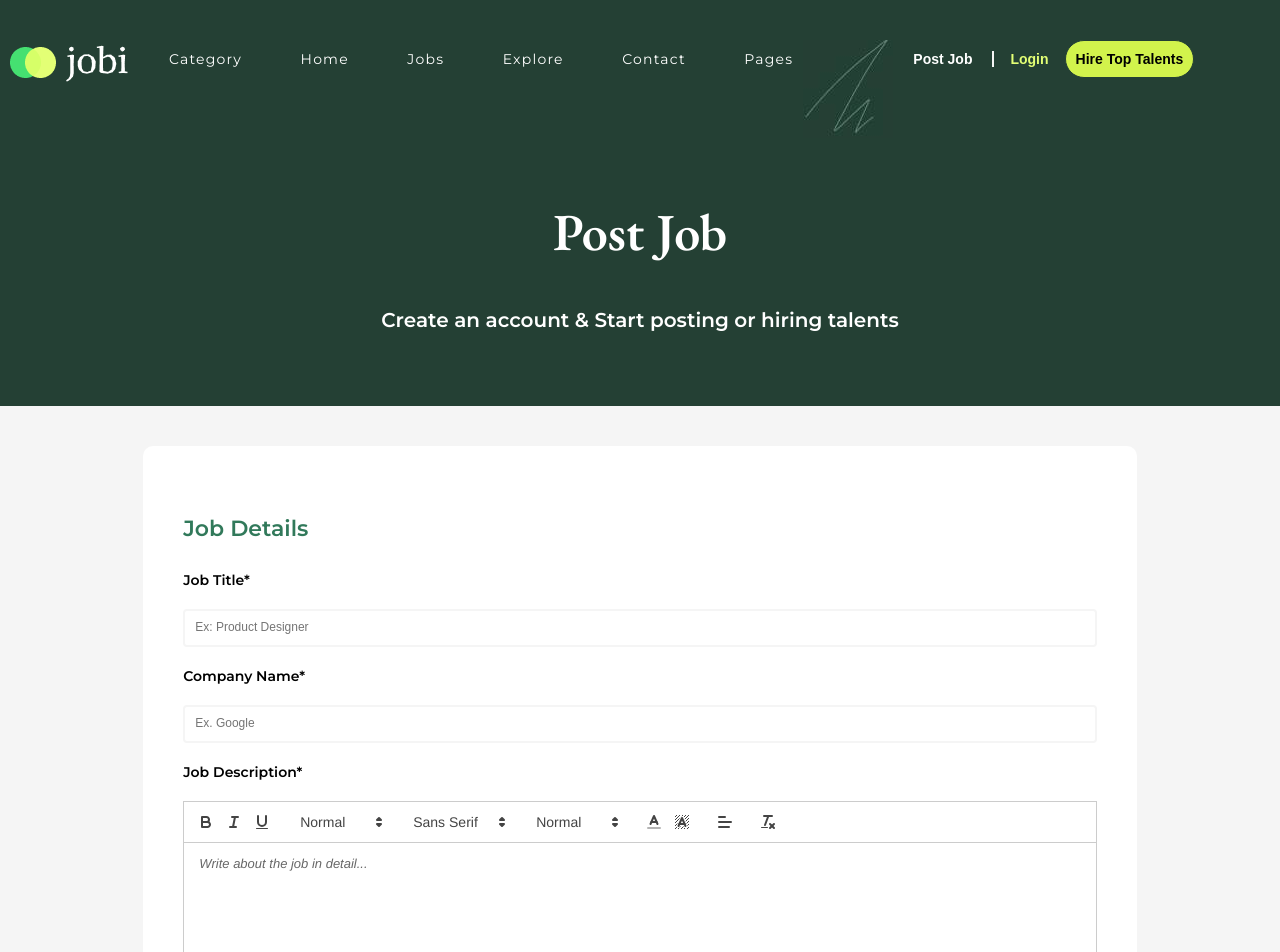
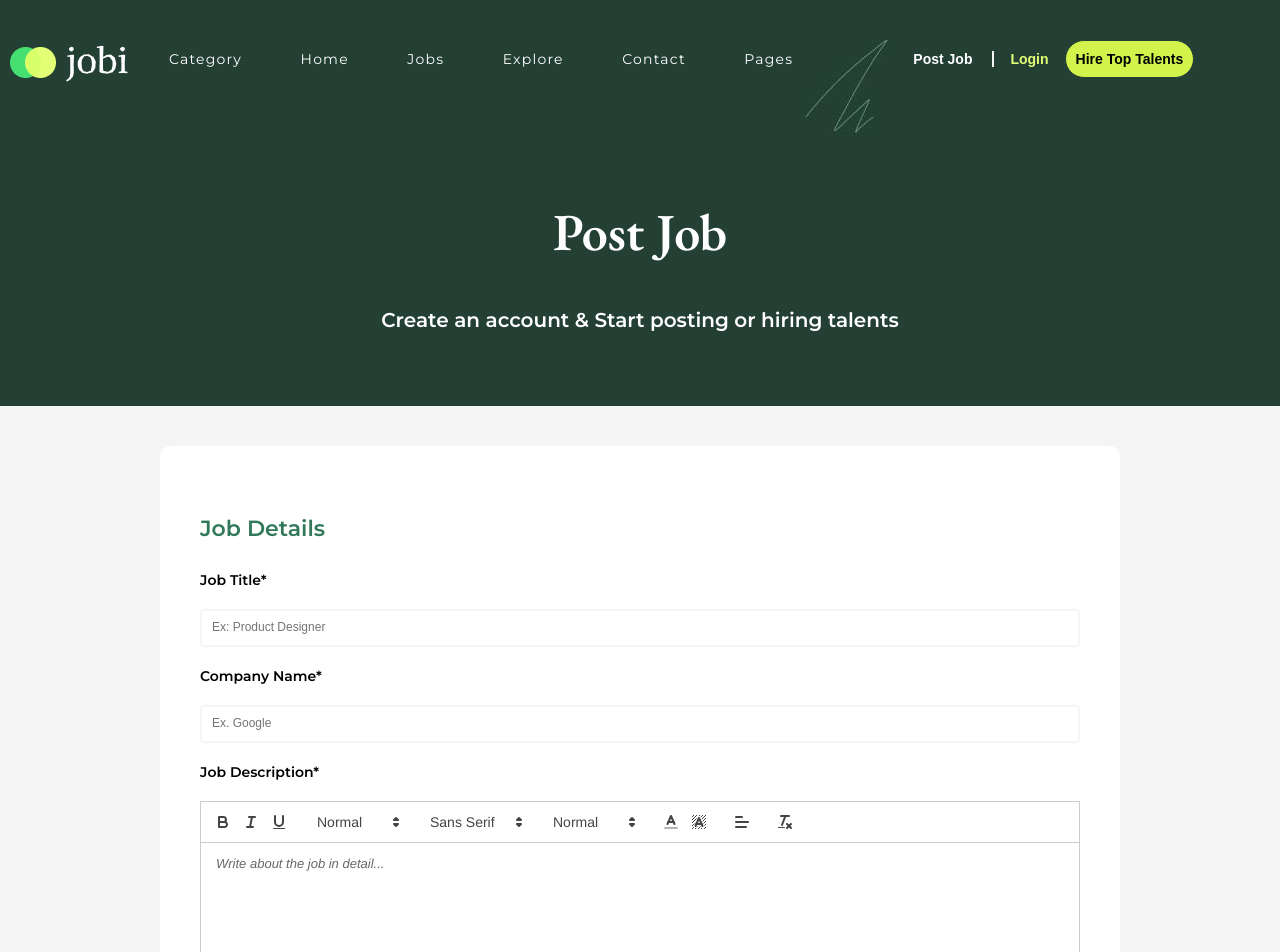
Before and after one commit to rodgersajb/jobi, a React (Vite) app: page /postjob in a window 1280 px wide. Shown: the top 952 px of the page. Built offline with nearby package versions, Linux system fonts and the light colour scheme; no server answers; the database is empty.

Commit message:
styling complete!

```diff
--- a/src/styles/sass/mediaQueries/_postJob.scss
+++ b/src/styles/sass/mediaQueries/_postJob.scss
@@ -34,8 +34,7 @@
 }
 
 @media (min-width: 481px) and (max-width: 768px) {
-    .post-job form
-     {
+  .post-job form {
     .container {
       grid-template-columns: repeat(2, 1fr);
       gap: 1rem;
@@ -43,7 +42,7 @@
         grid-column: span 2;
       }
     }
-     }.flex-container {
+    .flex-container {
       padding: 6rem 0 0 0;
       .category {
         width: 100%;
@@ -53,13 +52,18 @@
         width: calc(100% / 2 - 2rem);
       }
     }
-
+  }
 }
 
 @media (min-width: 769px) and (max-width: 1024px) {
 }
 
 @media (min-width: 1025px) and (max-width: 1280px) {
+  .post-job {
+    form {
+      width: 75%;
+    }
+  }
 }
 
 @media (min-width: 1281px) {
```
Lines whose indentation alone changed are shown as unchanged.
